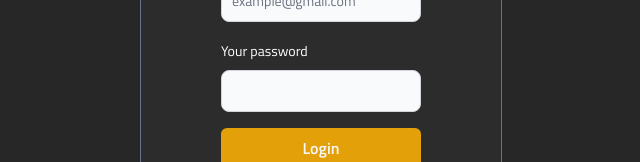
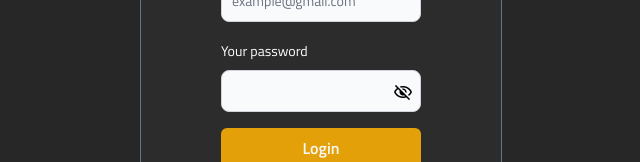
Before and after one commit to Faithful001/mealstaer, a React (Vite) app in the folder frontend/: page /login in a window 1280 px wide. Shown: the part 282-444 px from the top of the page, without its empty margins (319-959 px from the left). Built offline with nearby package versions, Linux system fonts and the light colour scheme.

Commit message:
added the hide password functionality

```diff
--- a/frontend/src/pages/Login.tsx
+++ b/frontend/src/pages/Login.tsx
@@ -16,8 +16,13 @@ const Login = () => {
 	const [password, setPassword] = useState("");
 	const [error, setError] = useState<any>("");
 	const navigate = useNavigate();
+	const [visible, setVisible] = useState(false);
 	console.log(email, password);
 	//
+
+	function handleVisibility() {
+		setVisible(!visible);
+	}
 	async function signInWithGoogle() {
 		window.open(`${prodURL}/api/auth/google`, "_self");
 		await getUser();
@@ -132,12 +137,29 @@ const Login = () => {
 								value="Your password"
 							/>
 						</div>
-						<TextInput
-							id="password1"
-							required
-							type="password"
-							onChange={(e) => setPassword(e.target.value)}
-						/>
+						<div className="relative">
+							<TextInput
+								id="password1"
+								required
+								type={visible ? "text" : "password"}
+								onChange={(e) => setPassword(e.target.value)}
+							/>
+							{!visible ? (
+								<span
+									onClick={handleVisibility}
+									className="material-symbols-outlined absolute text-xl top-2 right-2 text-black pl-5 cursor-pointer"
+								>
+									visibility_off
+								</span>
+							) : (
+								<span
+									onClick={handleVisibility}
+									className="material-symbols-outlined absolute text-xl top-2 right-2 text-black pl-5 cursor-pointer"
+								>
+									visibility
+								</span>
+							)}
+						</div>
 					</div>
 					{/* <div className="flex items-center gap-2">
 						<Checkbox id="remember" />
--- a/frontend/src/pages/Signup.tsx
+++ b/frontend/src/pages/Signup.tsx
@@ -18,9 +18,15 @@ const Signup = () => {
 	const [password, setPassword] = useState("");
 	const [pwdRequirements, setPwdRequirements] = useState(false);
 	const [pwdLength, setPwdLength] = useState(false);
+
+	const [visible, setVisible] = useState(false);
 	console.log(pwdLength);
 	const [error, setError] = useState<any>("");
 	const navigate = useNavigate();
+
+	function handleVisibility() {
+		setVisible(!visible);
+	}
 
 	async function signInWithGoogle() {
 		window.open(`${prodURL}/api/auth/google`, "_self");
@@ -159,12 +165,29 @@ const Signup = () => {
 								value="Your password"
 							/>
 						</div>
-						<TextInput
-							id="password1"
-							required
-							type="password"
-							onChange={handlePassword}
-						/>
+						<div className="relative">
+							<TextInput
+								id="password1"
+								required
+								type={visible ? "text" : "password"}
+								onChange={handlePassword}
+							/>
+							{!visible ? (
+								<span
+									onClick={handleVisibility}
+									className="material-symbols-outlined absolute text-xl top-2 right-2 text-black pl-5 cursor-pointer"
+								>
+									visibility_off
+								</span>
+							) : (
+								<span
+									onClick={handleVisibility}
+									className="material-symbols-outlined absolute text-xl top-2 right-2 text-black pl-5 cursor-pointer"
+								>
+									visibility
+								</span>
+							)}
+						</div>
 						<p
 							className={`text-red-700 text-[12px] leading-4 mt-1 ${
 								password.length > 0 && !pwdRequirements ? "block" : "hidden"
```
